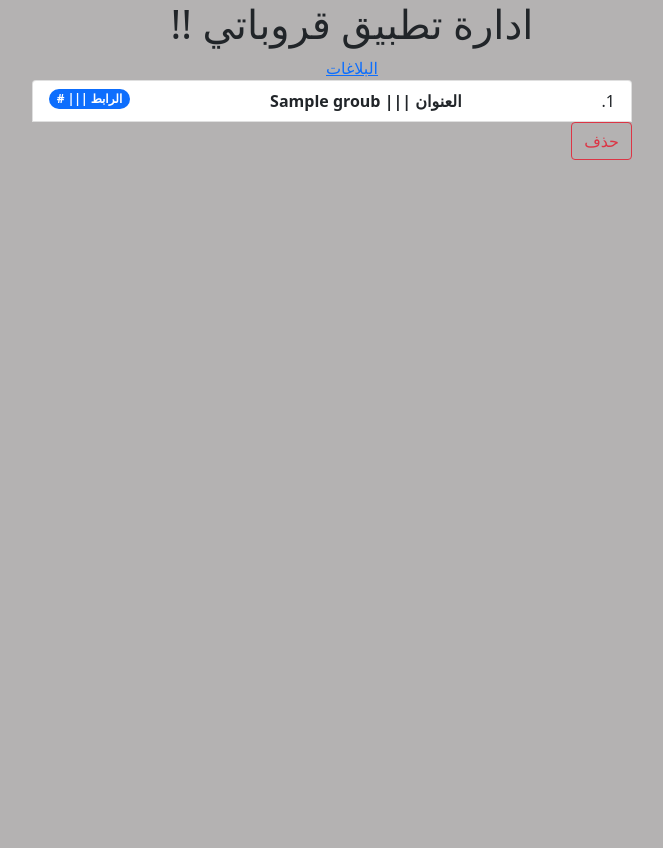
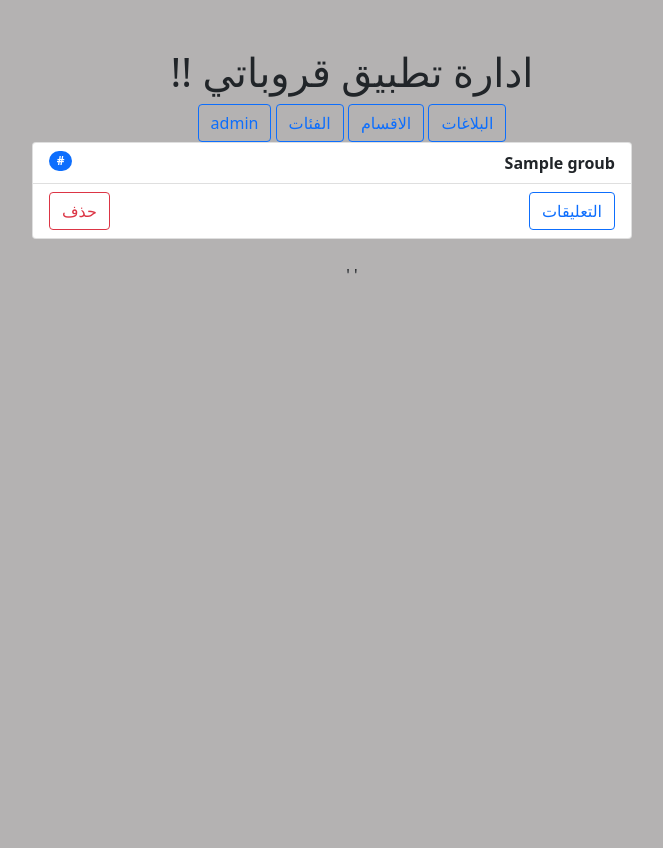
Before and after one commit to zinon-software/kinglink-django, a Django app: page / in a window 1280 px wide. Shown: the whole page, without its empty margins (288-951 px from the left). Before the commit the page ends 160 px from the top, so only its background shows below. Run offline with Django 3.2, Linux system fonts and the light colour scheme; a user stored in the database is signed in; tables that the repository leaves empty hold one stand-in row (values such as "Sample post"); some libraries are stand-ins or nearby versions.

Commit message:
create base html

```diff
--- a/project/settings.py
+++ b/project/settings.py
@@ -62,7 +62,7 @@ ROOT_URLCONF = 'project.urls'
 TEMPLATES = [
     {
         'BACKEND': 'django.template.backends.django.DjangoTemplates',
-        'DIRS': [],
+        'DIRS': [os.path.join(BASE_DIR, 'templates')],
         'APP_DIRS': True,
         'OPTIONS': {
             'context_processors': [
--- /dev/null
+++ b/templates/base.html
@@ -0,0 +1,96 @@
+<!doctype html>
+{% load static %}
+<html lang="ar" dir="rtl">
+  <head>
+    <meta charset="utf-8">
+    <meta name="viewport" content="width=device-width, initial-scale=1">
+    <meta name="description" content="">
+    <meta name="author" content="Mark Otto, Jacob Thornton, and Bootstrap contributors">
+    <meta name="generator" content="Hugo 0.82.0">
+
+    <link rel="stylesheet" href="https://cdnjs.cloudflare.com/ajax/libs/font-awesome/5.12.0-2/css/all.min.css">
+
+    <!-- Bootstrap CSS -->
+    <link href="https://cdn.jsdelivr.net/npm/bootstrap@5.0.0-beta3/dist/css/bootstrap.min.css" rel="stylesheet" integrity="sha384-eOJMYsd53ii+scO/bJGFsiCZc+5NDVN2yr8+0RDqr0Ql0h+rP48ckxlpbzKgwra6" crossorigin="anonymous">
+
+
+    <title>{% block title %}صفحة المطعم{% endblock %}</title>
+    <meta content="" name="description">
+    <meta content="" name="keywords">
+
+    <style>
+      body {
+          display: flex;
+          height: 100vh;
+          background: rgb(180, 178, 178);
+          flex-direction: column;
+          flex-grow: initial;
+          align-items: center;
+      }
+  </style>
+
+  </head>
+
+  <body style="margin-top: 48px;">
+
+
+    {% block content %}
+
+    {% endblock content %}
+
+    <p>
+
+
+      '
+
+
+
+
+
+
+
+
+      '
+    </p>
+
+
+
+    <!-- Option 1: Bootstrap Bundle with Popper -->
+    <script src="https://cdn.jsdelivr.net/npm/bootstrap@5.0.0-beta3/dist/js/bootstrap.bundle.min.js" integrity="sha384-JEW9xMcG8R+pH31jmWH6WWP0WintQrMb4s7ZOdauHnUtxwoG2vI5DkLtS3qm9Ekf" crossorigin="anonymous"></script>
+
+
+    <script src="https://code.jquery.com/jquery-3.1.0.min.js"></script>
+
+
+    <script>
+      $(document).ready(function () {
+          $(".update-group").on("click", function () {
+              var groupId = this.dataset.group
+              var action = this.dataset.action;
+              console.log('groupId', groupId)
+              $.ajax({
+                  method: "POST",
+                  url: "{% url 'update_group' %}",
+                  data: { "groupId": groupId, "action": action, csrfmiddlewaretoken: '{{ csrf_token }}' },
+                  dataType: "json",
+                  success: function (data) {
+                      location.reload();
+                  }
+              });
+          });
+      });
+  </script>
+
+
+    {% block javaScriot %}
+
+    {% endblock javaScriot %}
+
+    <!-- Option 2: Separate Popper and Bootstrap JS -->
+    <!--
+    <script src="https://cdn.jsdelivr.net/npm/@popperjs/core@2.9.1/dist/umd/popper.min.js" integrity="sha384-SR1sx49pcuLnqZUnnPwx6FCym0wLsk5JZuNx2bPPENzswTNFaQU1RDvt3wT4gWFG" crossorigin="anonymous"></script>
+    <script src="https://cdn.jsdelivr.net/npm/bootstrap@5.0.0-beta3/dist/js/bootstrap.min.js" integrity="sha384-j0CNLUeiqtyaRmlzUHCPZ+Gy5fQu0dQ6eZ/xAww941Ai1SxSY+0EQqNXNE6DZiVc" crossorigin="anonymous"></script>
+    -->
+
+  </body>
+</html>
--- a/whatsApp/api.py
+++ b/whatsApp/api.py
@@ -16,7 +16,7 @@ class GroubApi(generics.ListCreateAPIView):
     filterset_fields = ['sections']
 
 class GroubTopApi(generics.ListCreateAPIView):
-    queryset = Groub.objects.all().order_by('-views')[:10]
+    queryset = Groub.objects.all().order_by('-views')[:18]
     serializer_class = GroubSerializers
     filter_backends = [DjangoFilterBackend]
     filterset_fields = ['sections']
--- a/whatsApp/templates/index.html
+++ b/whatsApp/templates/index.html
@@ -1,98 +1,43 @@
-<!doctype html>
-<html lang="ar" dir="rtl">
-
-<head>
-    <meta charset="utf-8">
-    <meta name="viewport" content="width=device-width, initial-scale=1">
-    <meta name="description" content="">
-    <meta name="author" content="Mark Otto, Jacob Thornton, and Bootstrap contributors">
-    <meta name="generator" content="Hugo 0.82.0">
-
-    <link rel="stylesheet" href="https://cdnjs.cloudflare.com/ajax/libs/font-awesome/5.12.0-2/css/all.min.css">
-
-    <!-- Bootstrap CSS -->
-    <link href="https://cdn.jsdelivr.net/npm/bootstrap@5.0.0-beta3/dist/css/bootstrap.min.css" rel="stylesheet"
-        integrity="sha384-eOJMYsd53ii+scO/bJGFsiCZc+5NDVN2yr8+0RDqr0Ql0h+rP48ckxlpbzKgwra6" crossorigin="anonymous">
+{% extends 'base.html' %}
 
 
-    <title>ادارة تطبيق قروباتي </title>
-    <meta content="" name="description">
-    <meta content="" name="keywords">
+{% block content %}
 
 
-    <title>Hello, world!</title>
-    <style>
-        body {
-            display: flex;
-            height: 100vh;
-            background: rgb(180, 178, 178);
-            flex-direction: column;
-            flex-grow: initial;
-            align-items: center;
-        }
-    </style>
-</head>
+<h1>ادارة تطبيق قروباتي !!</h1>
+<div class="cart-row">
+    <a class="btn btn-outline-primary " href="{% url 'Report' %}"> البلاغات</a>
+    <a class="btn btn-outline-primary " href="{% url 'Report' %}"> الاقسام</a>
+    <a class="btn btn-outline-primary " href="{% url 'Report' %}"> الفئات</a>
+    <a class="btn btn-outline-primary " href="http://127.0.0.1:8000/admin/"> admin</a>
 
-<body>
-    <h1>ادارة تطبيق قروباتي !!</h1>
-    <a href="{% url 'Report' %}"> البلاغات</a>
+</div>
+
     <div class="col-lg-6">
         <div class="box-element" id="form-wrapper">
             {% for item in groups %}
-            <ol class="list-group list-group-numbered">
+            <ol class="list-group list-group-numbered{{item.id}}">
                 <li class="list-group-item d-flex justify-content-between align-items-start">
-                    <div class="fw-bold"> العنوان ||| {{item.name}}</div>
-                    <span class="badge bg-primary rounded-pill"> الرابط ||| {{item.link}}</span>
+                    <div class="fw-bold"> {{item.name}}</div>
+                    <span class="badge bg-primary rounded-pill">{{item.link}}</span>
                 </li>
+                <li class="list-group-item d-flex justify-content-between align-items-start">
                     <div class="fw-bold">
                         {% if item.activation == False %}
                         <button data-group="{{ item.id }}" data-action="SE"
                             class="btn btn-outline-primary update-group">نشر</button>
                         {% endif %}
+                        <a class="btn btn-outline-primary " href="#"> التعليقات</a>
+                    </div>
+                    <div class="fw-bold">
                         <button data-group="{{ item.id }}" data-action="DE"
                         class="btn btn-outline-danger update-group">حذف</button>
                     </div>
+                </li>
             </ol>
             <br>
             {% endfor %}
         </div>
     </div>
 
-    <!-- Optional JavaScript; choose one of the two! -->
-
-    <!-- Option 1: Bootstrap Bundle with Popper -->
-    <script src="https://cdn.jsdelivr.net/npm/bootstrap@5.0.2/dist/js/bootstrap.bundle.min.js"
-        integrity="sha384-MrcW6ZMFYlzcLA8Nl+NtUVF0sA7MsXsP1UyJoMp4YLEuNSfAP+JcXn/tWtIaxVXM"
-        crossorigin="anonymous"></script>
-
-    <!-- Option 2: Separate Popper and Bootstrap JS -->
-    <!--
-    <script src="https://cdn.jsdelivr.net/npm/@popperjs/core@2.9.2/dist/umd/popper.min.js" integrity="sha384-IQsoLXl5PILFhosVNubq5LC7Qb9DXgDA9i+tQ8Zj3iwWAwPtgFTxbJ8NT4GN1R8p" crossorigin="anonymous"></script>
-    <script src="https://cdn.jsdelivr.net/npm/bootstrap@5.0.2/dist/js/bootstrap.min.js" integrity="sha384-cVKIPhGWiC2Al4u+LWgxfKTRIcfu0JTxR+EQDz/bgldoEyl4H0zUF0QKbrJ0EcQF" crossorigin="anonymous"></script>
-    -->
-
-    <script src="https://code.jquery.com/jquery-3.1.0.min.js"></script>
-
-    <script>
-        $(document).ready(function () {
-            $(".update-group").on("click", function () {
-                var groupId = this.dataset.group
-                var action = this.dataset.action;
-                console.log('groupId', groupId)
-                $.ajax({
-                    method: "POST",
-                    url: "{% url 'update_group' %}",
-                    data: { "groupId": groupId, "action": action, csrfmiddlewaretoken: '{{ csrf_token }}' },
-                    dataType: "json",
-                    success: function (data) {
-                        location.reload();
-                    }
-                });
-            });
-        });
-    </script>
-
-
-</body>
-
-</html>
+{% endblock content %}
--- a/whatsApp/views.py
+++ b/whatsApp/views.py
@@ -10,6 +10,9 @@ import json
 def all_group(request):
     if request.user.is_authenticated:
         groups = Groub.objects.order_by('-id')
+    else :
+        groups = []
+        print(groups)
 
     return render(request, 'index.html', {'groups':groups})
 
```
Also changed, not shown: whatsApp/templates/report.html (+35 -0 lines). Lines whose indentation alone changed are shown as unchanged.
